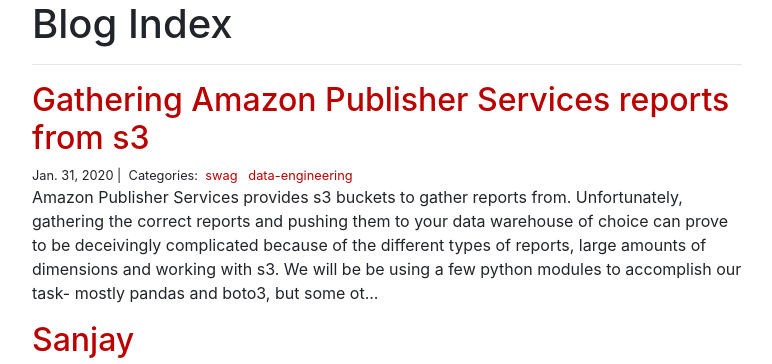
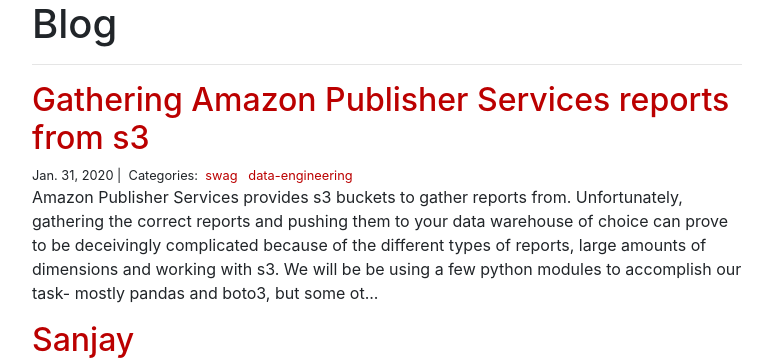
Before and after one commit to sanjaytime/nara-site, a Django app: page /blog/ in a window 1280 px wide. Shown: the part 56-420 px from the top of the page, without its empty margins (253-1025 px from the left). Run offline with Django 3.2, Linux system fonts and the light colour scheme; data comes from the database, SQL or seed files in the repository; some libraries are stand-ins or nearby versions.

Commit message:
changes to blog formatting

```diff
--- a/blog/templates/blog_index.html
+++ b/blog/templates/blog_index.html
@@ -1,7 +1,7 @@
 {% extends "base.html" %}
 {% block page_content %}
 <div class="col-md-8 offset-md-2">
-    <h1>Blog Index</h1>
+    <h1>Blog</h1>
     <hr>
     {% for post in posts %}
     <h2><a href="{% url 'post_detail' post.pk%}">{{ post.title }}</a></h2>
--- a/blog/templates/post_detail.html
+++ b/blog/templates/post_detail.html
@@ -1,7 +1,7 @@
 {% extends "base.html" %}
 {% block page_content %}
 <div class="col-md-8 offset-md-2">
-    <h1>{{ post.title }}</h1>
+    <h1 class="text-primary">{{ post.title }}</h1>
     <small>
         {{ post.created_on.date }} |&nbsp;
         Categories:&nbsp;
```
